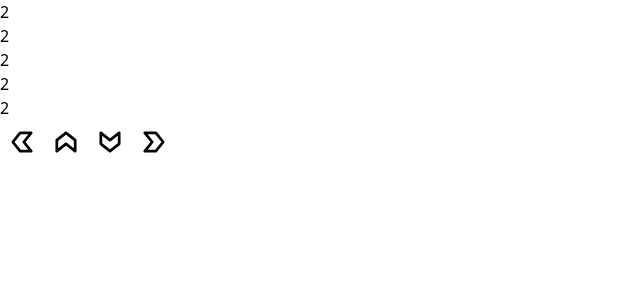
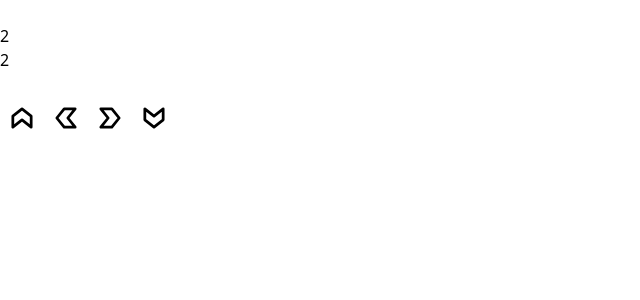
Before and after one commit to ricard-gi/fjs-react-draw, a React (Vite) app: page / in a window 1280 px wide. Shown: the top 300 px of the page, without its empty margins (0-640 px from the left). Built offline with nearby package versions, Linux system fonts and the light colour scheme.

Commit message:
funciona!

```diff
--- /dev/null
+++ b/src/Box.jsx
@@ -0,0 +1,7 @@
+
+
+export default ({ value }) => (
+    <div className="p-4  w-full h-32 border rounded-xl bg-slate-500">
+        <p className="text-white text-center text-5xl">{value ? value : ''}</p>
+    </div>
+)
--- a/src/C2048.jsx
+++ b/src/C2048.jsx
@@ -1,76 +1,129 @@
 
 import { useState } from "react";
+import DirectionButton from "./DirectionButton";
+import Box from "./Box";
+import { zeros, randomOf, freePositions, addRandomItem } from './helpers';
 
-const Box = ({ value }) => (
-    <div className="p-4 h-full w-full h-32 border rounded-xl bg-slate-500">
-        <p className="text-white text-center text-5xl">{value ? value : ''}</p>
-    </div>
-);
+// tailwind: grid-cols-3 grid-cols-4 grid-cols-5
+// ample/alt del grid
+const SIZE = 3;
 
-let initialMap = Array(16).fill(0);
+//mapa inicial. array de SIZE*SIZE zeros
+let initialMap = zeros(SIZE * SIZE);
 
-// random int de 1 a max
-const randomInt = (max) => Math.floor(Math.random() * max) + 1;
-// element random d'una llista donada
-const randomOf = (arr) => arr[Math.floor(Math.random() * arr.length)]
-// retorna llista d'indexos lliures (value == 0)
-const freePositions = arr => arr.map((e, i) => e ? 0 : i).filter(e => e);
+//afegim dos primers randoms
+addRandomItem(initialMap, 2)
+addRandomItem(initialMap, 2)
 
-initialMap[randomOf(freePositions(initialMap))] = 2;
-initialMap[randomOf(freePositions(initialMap))] = 2;
-initialMap[randomOf(freePositions(initialMap))] = 2;
-initialMap[randomOf(freePositions(initialMap))] = 2;
-initialMap[randomOf(freePositions(initialMap))] = 2;
+
+// arr pot ser 4x4, 5x5...
+const getColumn = (arr, n) => zeros(SIZE).map((e, i) => arr[n + SIZE * i])
+const setColumn = (arr, n, values) => {
+    zeros(SIZE).forEach((e, i) => {
+        arr[n + SIZE * i] = values[i];
+    })
+}
+
+const getRow = (arr, n) => zeros(SIZE).map((e, i) => arr[n * SIZE + i])
+const setRow = (arr, n, values) => {
+    zeros(SIZE).forEach((e, i) => {
+        arr[n * SIZE + i] = values[i];
+    })
+}
+
+//funció que calcula la cosa
+// reb un vector tipus: [2,0,2,0,8,4]
+// depenent de reverse retorna: [4,8,4,0,0,0] o [0,0,0,4,8,4]
+// elimina zeros, suma iguals
+const processArray = (values, reverse) => {
+
+    // creem nova array, eliminant 0s
+    let newValues = values.filter(e => e);
+
+    // si no queda res, retornem buida
+    if (!newValues.length) return zeros(SIZE)
+
+    if (reverse) newValues = newValues.reverse();
+
+    let vector = [];
+    for (let i = 0; i < SIZE; i++) {
+        // mirem si dos valors coincidents, només si no som a l'últim de la fila
+        if (i<SIZE && newValues[i] == newValues[i + 1]) {
+            // si sí, els sumem i ens saltem la següent iteració
+            vector.push(newValues[i] * 2)
+            i++
+        } else {
+            // si no, impulsem valor actual
+            vector.push(newValues[i])
+        }
+    }
+    const zeroFill = zeros(SIZE - vector.length)
+    vector = [...vector, ...zeroFill]
+    //retornem vector o revers, depenent
+    return reverse ? vector.reverse() : vector;
+
+}
+
+
 
 export default () => {
 
+    const [mapa, setMapa] = useState(initialMap);
+    const [gameOver, setGameOver] = useState(false);
 
-    const [map, setMap] = useState(initialMap);
+    //direction: up, down, left, right
+    const move = (direction) => {
+        let col, reverse;
+        if (direction==='up') {
+            col=true;
+            reverse=false;
+        }
+        if (direction==='down') {
+            col=true;
+            reverse=true;
+        }
+        if (direction==='left') {
+            col=false;
+            reverse=false;
+        }
+        if (direction==='right') {
+            col=false;
+            reverse=true;
+        }
 
-    // mou tot amunt una fila
-    const up = () => {
-        // desem posicions inicials
-        const [i1, i2, i3, i4, ii1, ii2, ii3, ii4, ...resta] = map;
-        const nouMap = [i1 + ii1, i2 + ii2, i3 + ii3, i4 + ii4, ...resta, 0, 0, 0, 0]
-        setMap(nouMap)
+        const nouMap = [...mapa];
 
+        zeros(SIZE).forEach((e, i) => {
+            let vector = col ? getColumn(nouMap, i) : getRow(nouMap, i);
+            console.log(vector)
+            vector = processArray(vector, reverse)
+            if (col) setColumn(nouMap, i, vector); else setRow(nouMap, i, vector);
+        })
+        const frees = freePositions(nouMap);
+        if (frees.length) {
+            nouMap[randomOf(frees)] = 2;
+        } else {
+            setGameOver(true)
+        }
+        setMapa(nouMap)
     }
-    const left = () => { }
-    const right = () => { }
-    const down = () => { }
 
 
     return (
         <>
-            <div className="w-1/2 m-auto grid gap-8 grid-cols-4">
-                {map.map((e, i) => <Box key={i} value={e} />)}
-
-                <button className="w-full bg-slate-300 rounded-xl h-20 flex justify-center items-center" onClick={left}>
-                    <svg xmlns="http://www.w3.org/2000/svg" className="icon icon-tabler icon-tabler-arrow-badge-left" width="44" height="44" viewBox="0 0 24 24" stroke-width="1.5" stroke="#000000" fill="none" stroke-linecap="round" stroke-linejoin="round">
-                        <path stroke="none" d="M0 0h24v24H0z" fill="none" />
-                        <path d="M11 17h6l-4 -5l4 -5h-6l-4 5z" />
-                    </svg>
-                </button>
-                <button className="w-full bg-slate-300 rounded-xl h-20 flex justify-center items-center" onClick={up}>
-                    <svg xmlns="http://www.w3.org/2000/svg" className="icon icon-tabler icon-tabler-arrow-badge-up" width="44" height="44" viewBox="0 0 24 24" stroke-width="1.5" stroke="#000000" fill="none" stroke-linecap="round" stroke-linejoin="round">
-                        <path stroke="none" d="M0 0h24v24H0z" fill="none" />
-                        <path d="M17 11v6l-5 -4l-5 4v-6l5 -4z" />
-                    </svg>
-                </button>
-                <button className="w-full bg-slate-300 rounded-xl h-20 flex justify-center items-center" onClick={down}>
-                    <svg xmlns="http://www.w3.org/2000/svg" className="icon icon-tabler icon-tabler-arrow-badge-down" width="44" height="44" viewBox="0 0 24 24" stroke-width="1.5" stroke="#000000" fill="none" stroke-linecap="round" stroke-linejoin="round">
-                        <path stroke="none" d="M0 0h24v24H0z" fill="none" />
-                        <path d="M17 13v-6l-5 4l-5 -4v6l5 4z" />
-                    </svg>
-
-                </button>
-                <button className="w-full bg-slate-300 rounded-xl h-20 flex justify-center items-center" onClick={right}>
-                    <svg xmlns="http://www.w3.org/2000/svg" className="icon icon-tabler icon-tabler-arrow-badge-right" width="44" height="44" viewBox="0 0 24 24" stroke-width="1.5" stroke="#000000" fill="none" stroke-linecap="round" stroke-linejoin="round">
-                        <path stroke="none" d="M0 0h24v24H0z" fill="none" />
-                        <path d="M13 7h-6l4 5l-4 5h6l4 -5z" />
-                    </svg>
-                </button>
+            <br />
+            <div className={`w-1/2 m-auto grid gap-8 grid-cols-${SIZE}`}>
+                {mapa.map((e, i) => <Box key={i} value={e} />)}
             </div>
+            <br />
+            <div className={`w-1/2 m-auto grid gap-8 grid-cols-4`}>
+                {
+                    ["up", "left", "right", "down"].map((dir,idx) => <DirectionButton disabled={gameOver} direction={dir} key={idx} action={()=>move(dir)} />)
+                }
+            </div>
+            <br />
+            {gameOver ? <h1 className="text-red-700 text-5xl text-center" >GAME OVER</h1> : <h1></h1>}
+            <br />
         </>
     )
 }
--- /dev/null
+++ b/src/DirectionButton.jsx
@@ -0,0 +1,27 @@
+const SVGS = {
+    "left": <svg xmlns="http://www.w3.org/2000/svg" className="icon icon-tabler icon-tabler-arrow-badge-left" width="44" height="44" viewBox="0 0 24 24" stroke-width="1.5" stroke="#000000" fill="none" stroke-linecap="round" stroke-linejoin="round">
+        <path stroke="none" d="M0 0h24v24H0z" fill="none" />
+        <path d="M11 17h6l-4 -5l4 -5h-6l-4 5z" />
+    </svg>,
+    "up": <svg xmlns="http://www.w3.org/2000/svg" className="icon icon-tabler icon-tabler-arrow-badge-up" width="44" height="44" viewBox="0 0 24 24" stroke-width="1.5" stroke="#000000" fill="none" stroke-linecap="round" stroke-linejoin="round">
+        <path stroke="none" d="M0 0h24v24H0z" fill="none" />
+        <path d="M17 11v6l-5 -4l-5 4v-6l5 -4z" />
+    </svg>,
+    "down": <svg xmlns="http://www.w3.org/2000/svg" className="icon icon-tabler icon-tabler-arrow-badge-down" width="44" height="44" viewBox="0 0 24 24" stroke-width="1.5" stroke="#000000" fill="none" stroke-linecap="round" stroke-linejoin="round">
+        <path stroke="none" d="M0 0h24v24H0z" fill="none" />
+        <path d="M17 13v-6l-5 4l-5 -4v6l5 4z" />
+    </svg>,
+    "right": <svg xmlns="http://www.w3.org/2000/svg" className="icon icon-tabler icon-tabler-arrow-badge-right" width="44" height="44" viewBox="0 0 24 24" stroke-width="1.5" stroke="#000000" fill="none" stroke-linecap="round" stroke-linejoin="round">
+        <path stroke="none" d="M0 0h24v24H0z" fill="none" />
+        <path d="M13 7h-6l4 5l-4 5h6l4 -5z" />
+    </svg>
+}
+
+
+export default ({ direction, action, disabled }) => (<>
+    <button disabled={disabled} className="w-full bg-slate-300 rounded-xl h-20 flex justify-center items-center" onClick={action}>
+        {SVGS[direction]}
+    </button>
+</>
+
+)
--- /dev/null
+++ b/src/helpers.js
@@ -0,0 +1,21 @@
+
+
+// retorna array de n zeros
+const zeros = (n) => Array(n).fill(0);
+
+
+
+// retorna element random d'una llista donadsa
+const randomOf = (arr) => arr[Math.floor(Math.random() * arr.length)]
+
+// retorna llista d'indexos lliures (value == 0)
+const freePositions = arr => arr.map((e, i) => e ? 0 : i).filter(e => e);
+
+const addRandomItem = (theMap, value) => {
+    console.log(theMap)
+    if (!freePositions.length) return false;
+    theMap[randomOf(freePositions(theMap))] = value;
+    return true;
+}
+
+export { zeros, randomOf, freePositions, addRandomItem }
```
